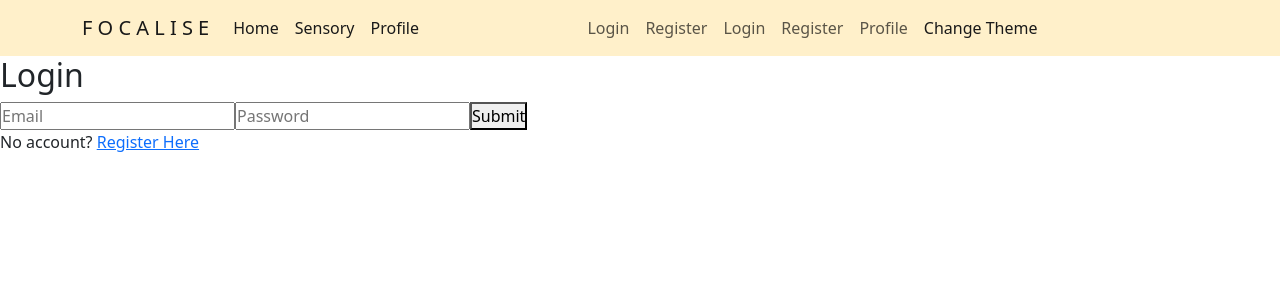
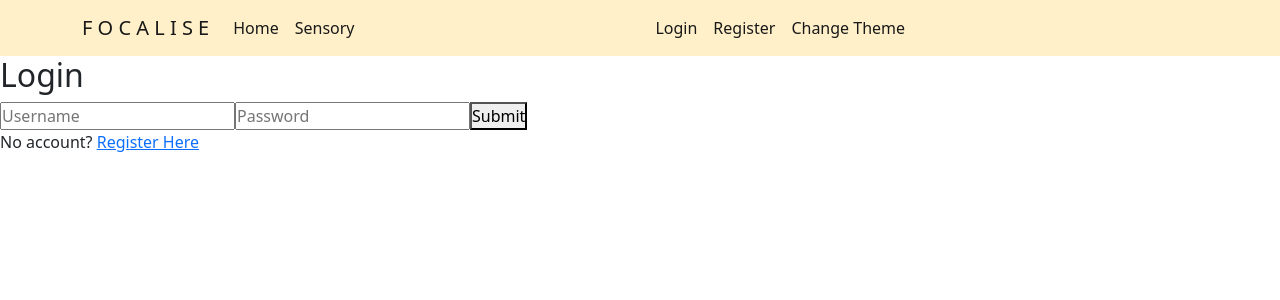
Before and after one commit to anawinter53/focalise-client, a React (Vite) app: page /login in a window 1280 px wide. Shown: the top 300 px of the page. Built offline with nearby package versions, Linux system fonts and the light colour scheme.

Commit message:
Implemented Login and logout functionality

```diff
--- a/src/components/Login/index.jsx
+++ b/src/components/Login/index.jsx
@@ -4,11 +4,11 @@ import "./login.css";
 import { user } from "../../context/index";
 
 export default function Login() {
-  const { id, setID, email, setEmail, password, setPassword, username, setUsername, token, setToken } =
+  const { id, setID, password, setPassword, username, setUsername, token, setToken } =
     user();
 
-  const emailHandler = (e) => {
-    setEmail(e.target.value);
+  const usernameHandler = (e) => {
+    setUsername(e.target.value);
   };
 
   const passwordHandler = (e) => {
@@ -22,32 +22,29 @@ export default function Login() {
       const options = {
         method: "POST",
         headers: { "Content-Type": "application/json" },
-        credentials: "include",
         body: JSON.stringify({ username: username, password: password }),
       };
-
       const res = await fetch("http://127.0.0.1:4000/login", options);
       const data = await res.json();
-      // setID(data.userid);
-      // setUsername(data.username);
-      setToken(data.token)
+      setToken(data.token);
+      console.log(token);
     };
 
     loginUser();
   }
   useEffect(() => {
-    if (id) {
-      localStorage.setItem("userid", `${id}`);
+    if (token) {
+      localStorage.setItem("token", `${token}`);
       localStorage.setItem("username", `${username}`);
       window.location.assign("/");
     }
-  }, [id]);
+  }, [token]);
 
   return (
     <div id="login-page">
       <h2>Login</h2>
       <form>
-        <input onChange={emailHandler} type="email" placeholder="Email"></input>
+        <input onChange={usernameHandler} type="username" placeholder="Username"></input>
         <input
           onChange={passwordHandler}
           type="password"
--- a/src/layouts/Header/index.jsx
+++ b/src/layouts/Header/index.jsx
@@ -35,10 +35,6 @@ export default function Header() {
               <li className="nav-item">
                 <a className="nav-link" href="/sensory" style={{color: `${theme.primText}`}}>Sensory</a>
               </li>
-
-              <li className="nav-item">
-                <a className="nav-link" href="/profile" style={{color: `${theme.primText}`}}>Profile</a>
-              </li>
             </ul>
             <ul className="navbar-nav me-auto mb-2 mb-lg-0 d-flex flex-row-reverse">
             <li className="nav-item dropdown">
@@ -53,35 +49,24 @@ export default function Header() {
                   <li><a className="dropdown-item" href="#">Another action</a></li>
                 </ul> */}
               </li>
-
-              <li className="nav-item">
-                <a className="nav-link" href="/profile">Profile</a>
-              </li>
-              <li className="nav-item">
-                <a className="nav-link" href="/register">Register</a>
-              </li>
-              <li className="nav-item">
-                <a className="nav-link" href="/login">Login</a>
-              </li>
               {/* If the user is loggen in (localStorage token exists), it shows Profile and Logout, otherwise register and login. Can remove the 3 items above once login is working*/}
               {localStorage.token ?
               <>
                 <li className="nav-item">
-                  <a className="nav-link" href="/Profile">Profile</a>
+                  <a className="nav-link" href="/Profile" style={{color: `${theme.primText}`}}>Profile</a>
                 </li>
                 <li className="nav-item">
-                  <a className="nav-link" href="/logout">Logout</a>
+                  <a className="nav-link" href="/logout" style={{color: `${theme.primText}`}}>Logout</a>
                 </li>
               </> :
               <>
                 <li className="nav-item">
-                  <a className="nav-link" href="/register">Register</a>
+                  <a className="nav-link" href="/register" style={{color: `${theme.primText}`}}>Register</a>
                 </li>
                 <li className="nav-item">
-                  <a className="nav-link" href="/login">Login</a>
+                  <a className="nav-link" href="/login" style={{color: `${theme.primText}`}}>Login</a>
                 </li>
               </>}
-
             </ul>
 
           </div>
--- a/src/pages/LogoutPage/index.jsx
+++ b/src/pages/LogoutPage/index.jsx
@@ -1,9 +1,15 @@
 import React, { useEffect } from 'react'
 
 export default function LogoutPage() {
-    useEffect(() => {
+  const options = {
+    method: "POST",
+    headers: { "Content-Type": "application/json" },
+    body: JSON.stringify({ token: localStorage.token }),
+  };
+
+  useEffect(() => {
       async function logout() {
-        await fetch("http://localhost:4000/users/logout", {credentials: "include"})
+        await fetch("http://localhost:4000/logout", options)
         localStorage.clear();
         window.location.assign("/")
       }
```
